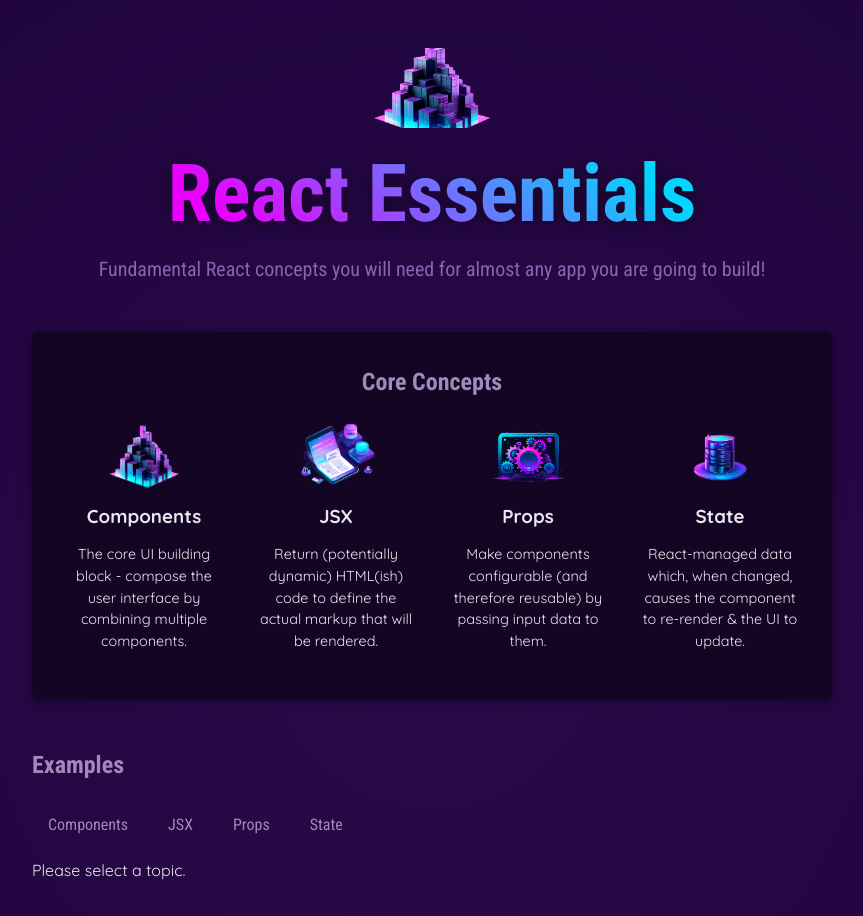
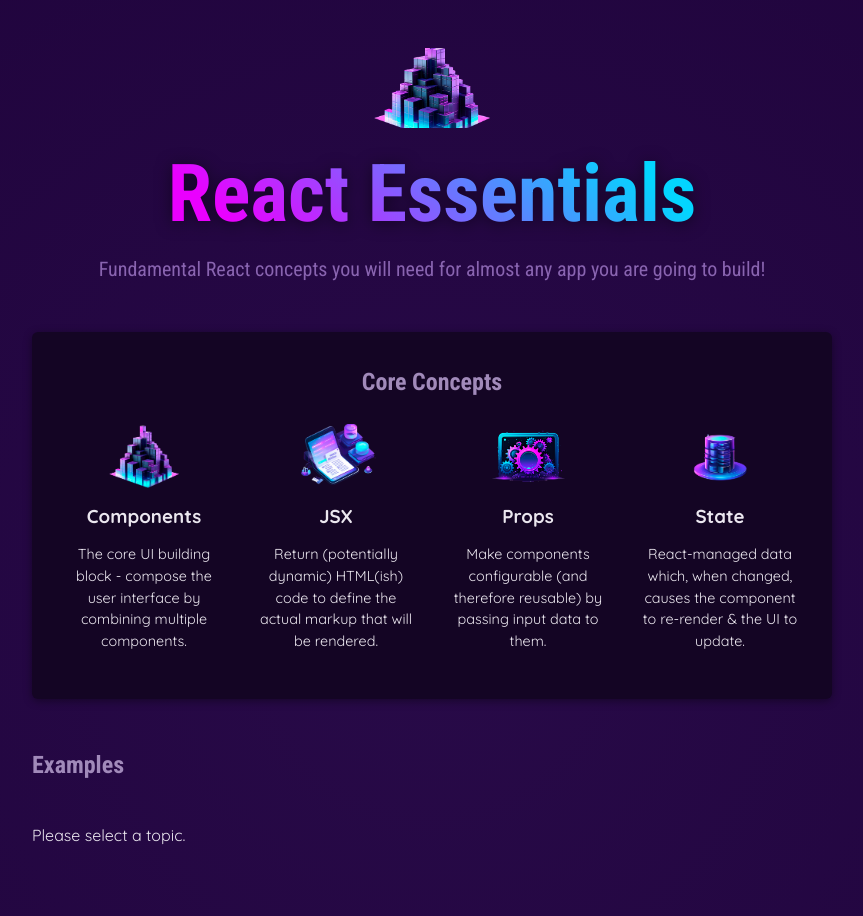
Before and after one commit to RashaAlsh/-React---The-Complete-Guide--course-, a React (Vite) app in the folder React-Essentials/first-project/: page / in a window 1280 px wide. Shown: the top 916 px of the page, without its empty margins (208-1071 px from the left). Built offline with nearby package versions, Linux system fonts and the light colour scheme.

Commit message:
adding Tab.jsx

```diff
--- a/React-Essentials/first-project/src/components/Examples.jsx
+++ b/React-Essentials/first-project/src/components/Examples.jsx
@@ -1,6 +1,8 @@
 import { useState } from 'react';
+
 import TabButton from './TabButton.jsx';
 import Section from './Section.jsx';
+import Tabs from './Tabs.jsx';
 import { EXAMPLES } from '../data.js';
 
 export default function Examples() {
@@ -28,7 +30,9 @@ export default function Examples() {
 
   return (
     <Section title="Examples" id="examples">
-      <menu>
+      <Tabs
+        buttons={
+          <>
             <TabButton
               isSelected={selectedTopic === 'components'}
               onClick={() => handleSelect('components')}
@@ -53,8 +57,11 @@ export default function Examples() {
             >
               State
             </TabButton>
-      </menu>
+          </>
+        }
+      >
         {tabContent}
+      </Tabs>
     </Section>
   );
 }
--- /dev/null
+++ b/React-Essentials/first-project/src/components/Tabs.jsx
@@ -0,0 +1,8 @@
+export default function Tabs ({children}){
+return <>
+<menu>
+
+</menu>
+{children}
+</>
+}
```
Lines whose indentation alone changed are shown as unchanged.
